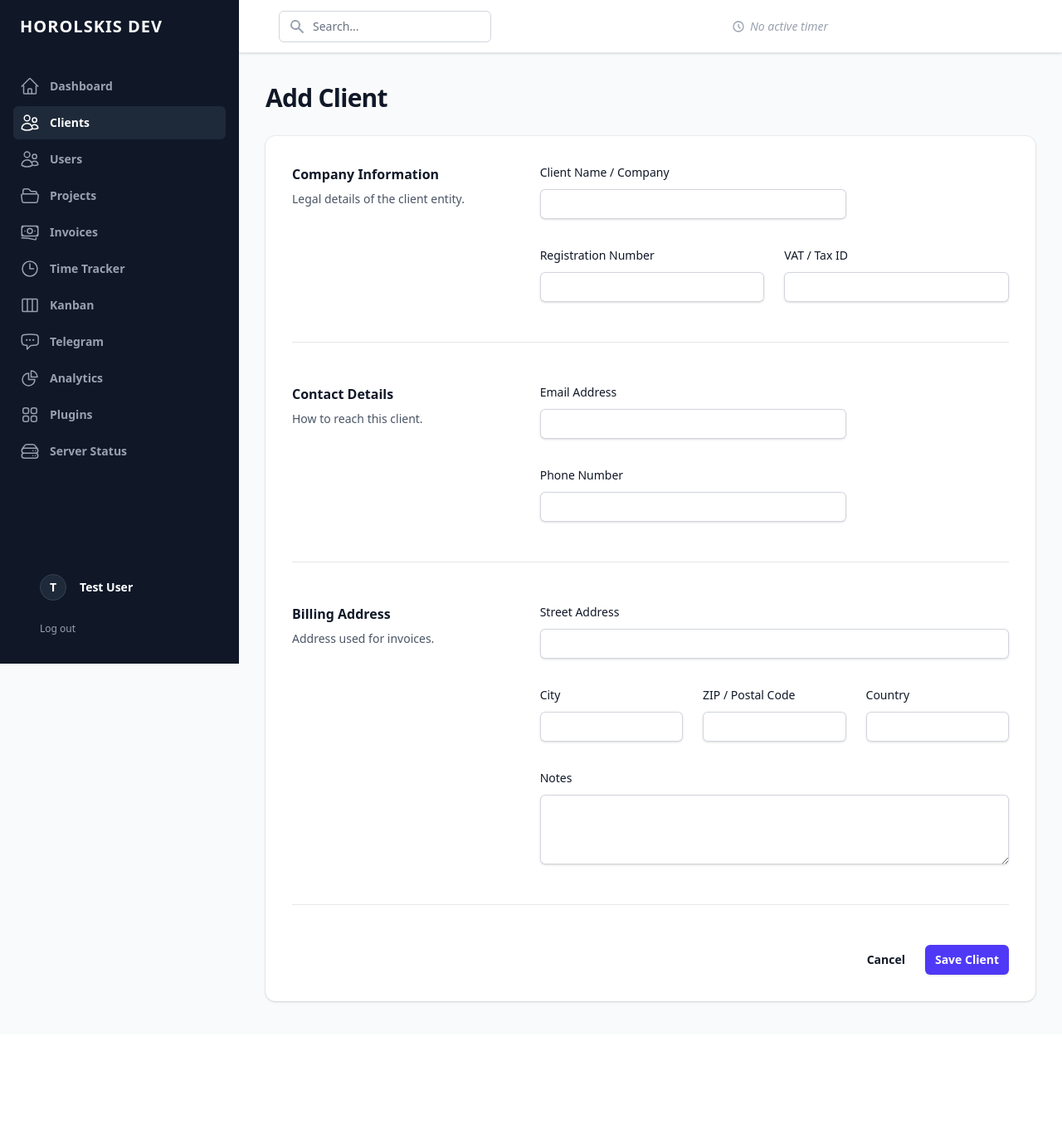
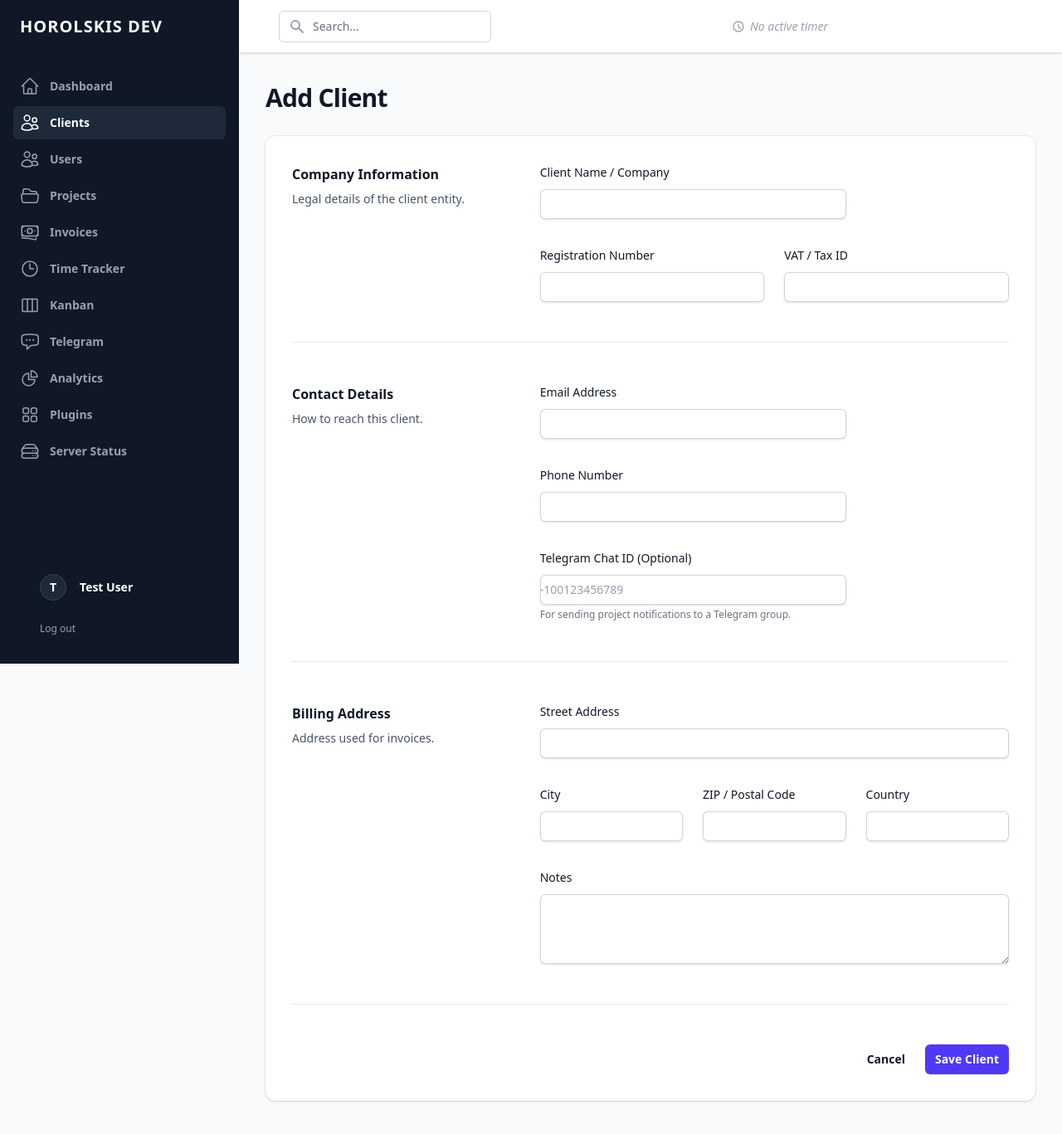
Before and after one commit to SHENiiDEV/horolskisdev, a Laravel app: page /clients/create in a window 1280 px wide. Shown: the whole page at 83% size. Before the commit the page ends 1209 px from the top, so only its background shows below. Run offline with Laravel 12, Linux system fonts and the light colour scheme; a user stored in the database is signed in; data comes from the database, SQL or seed files in the repository; data that the repository does not hold is empty; style sheets or scripts are compiled from the project's sources.

Commit message:
feat: Add Telegram Chat ID field to client creation and edit forms and update project's eager loaded relationship from credentials to vaults.

```diff
--- a/app/Http/Controllers/ProjectController.php
+++ b/app/Http/Controllers/ProjectController.php
@@ -70,7 +70,7 @@ class ProjectController extends Controller
             'tasks' => function ($query) {
                 $query->latest();
             },
-            'credentials',
+            'vaults',
             'deployments' => function ($query) {
                 $query->latest();
             },
--- a/resources/views/clients/create.blade.php
+++ b/resources/views/clients/create.blade.php
@@ -71,6 +71,19 @@
                                     class="block w-full rounded-md border-0 py-1.5 text-gray-900 shadow-sm ring-1 ring-inset ring-gray-300 placeholder:text-gray-400 focus:ring-2 focus:ring-inset focus:ring-indigo-600 sm:text-sm sm:leading-6">
                             </div>
                         </div>
+
+                        <div class="sm:col-span-4">
+                            <label for="telegram_chat_id"
+                                class="block text-sm font-medium leading-6 text-gray-900">Telegram Chat ID
+                                (Optional)</label>
+                            <div class="mt-2">
+                                <input type="text" name="telegram_chat_id" id="telegram_chat_id"
+                                    class="block w-full rounded-md border-0 py-1.5 text-gray-900 shadow-sm ring-1 ring-inset ring-gray-300 placeholder:text-gray-400 focus:ring-2 focus:ring-inset focus:ring-indigo-600 sm:text-sm sm:leading-6"
+                                    placeholder="-100123456789">
+                            </div>
+                            <p class="mt-1 text-xs text-gray-500">For sending project notifications to a Telegram group.
+                            </p>
+                        </div>
                     </div>
                 </div>
 
```
Also changed, not shown: resources/views/clients/edit.blade.php (+14 -0 lines).
